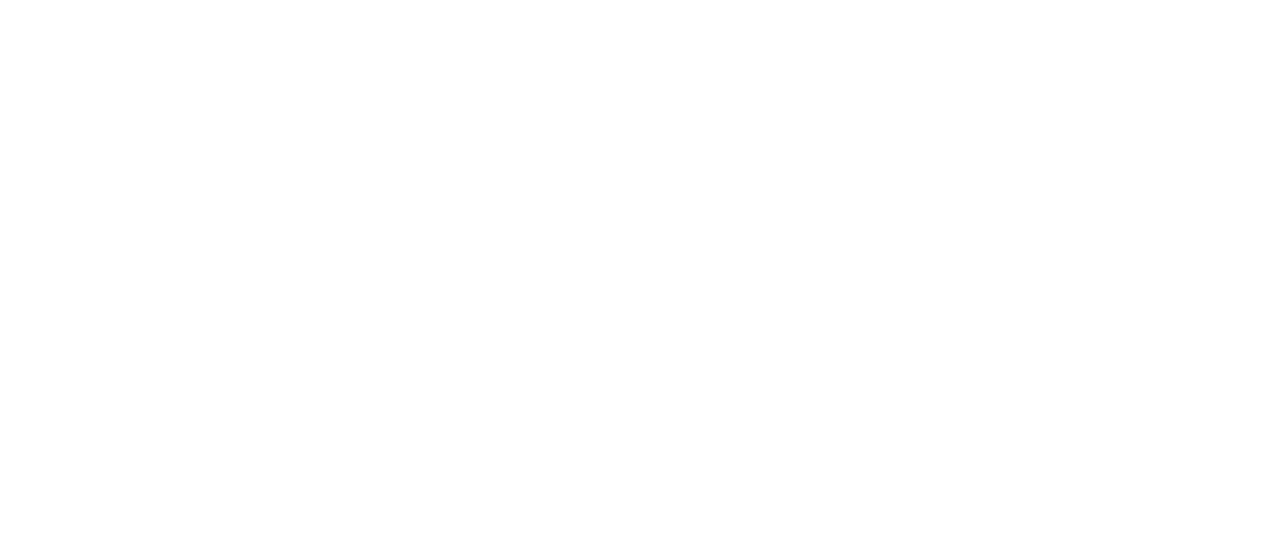
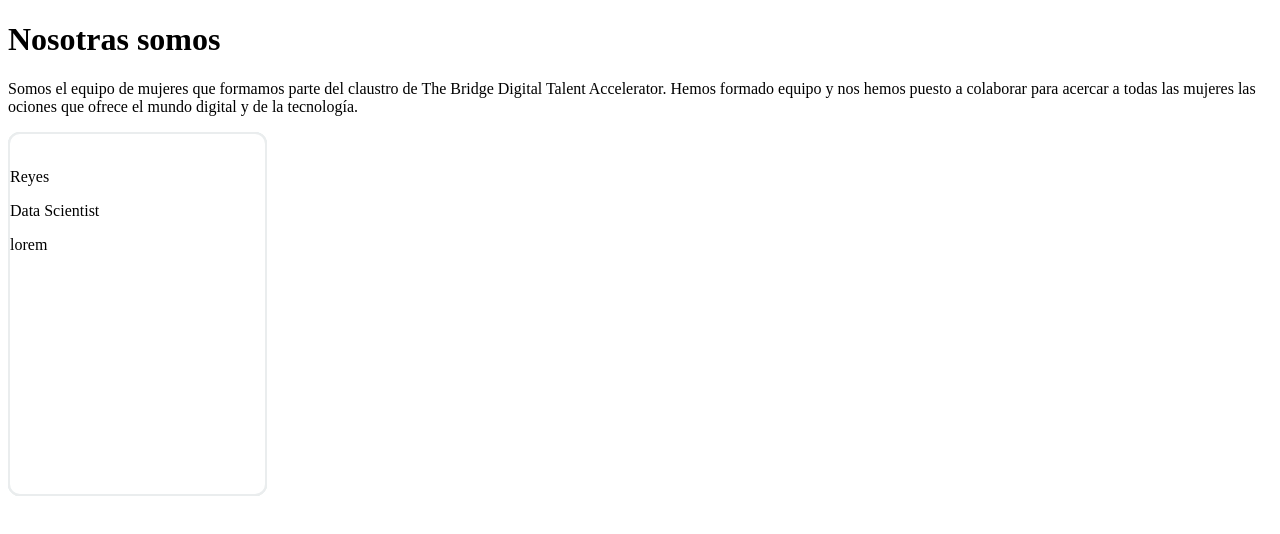
Before and after one commit to silvialcastilla/womenintech, a React (Create React App) app: page /about-us in a window 1280 px wide. Shown: the top 534 px of the page. Built offline with nearby package versions, Linux system fonts and the light colour scheme.

Commit message:
adding some news

```diff
--- a/src/components/Pie/PieChart.jsx
+++ b/src/components/Pie/PieChart.jsx
@@ -23,7 +23,7 @@
   const handleSubmit = (event) => {
     event.preventDefault();
 
-    axios.get(`apideclara/?${year}/?${firstCountry}`)
+    axios.get(` https://tecnologia-sustantivo-femenino.herokuapp.com/edu/${firstCountry}/${year}`)
       .then(res => {
         setName(res.name)
         if (year === 2009) {
@@ -61,7 +61,7 @@
         }
       })
 
-    axios.get(`apideclara/?${year}/?${secondCountry}`)
+    axios.get(`https://tecnologia-sustantivo-femenino.herokuapp.com/edu/${secondCountry}/${year}`)
       .then(res => {
         setName(res.name)
         if (year === 2009) {
--- /dev/null
+++ b/src/components/Target/Target.css
@@ -0,0 +1,19 @@
+.target{
+    display: flex;
+    flex-direction: column;
+    align-items: center;
+    padding: 30px;
+}
+
+.target-little-container {
+    position: absolute;
+    width: 255px;
+    height: 360px;
+
+    /* White/100% */
+    background: #FFFFFF;
+
+    /* Black/200 */
+    border: 2px solid #EAEDEE;
+    border-radius: 12px;
+}
--- /dev/null
+++ b/src/components/Target/Target.jsx
@@ -0,0 +1,18 @@
+import React from 'react'
+import "./Target.css"
+
+function Target({data}) {
+    console.log(data)
+  return (
+    <div className="target-container">
+        <div className="target-little-container">
+            <img></img>
+            <p>{data.name}</p>
+            <p>{data.profession}</p>
+            <p>{data.description}</p>
+        </div>
+    </div>
+  );
+}
+
+export default Target;
--- a/src/config/routes.jsx
+++ b/src/config/routes.jsx
@@ -1,5 +1,5 @@
 import HomePage from '../pages/HomePage/HomePage'
-import LoginPage from '../pages/LoginPage/LoginPage'
+import AboutUsPage from '../pages/AboutUsPage/AboutUsPage'
 
 const routes = [
     {
@@ -8,8 +8,8 @@
       exact: true,
     },
     {
-      path: "/login",
-      component: LoginPage,
+      path: "/about-us",
+      component: AboutUsPage,
       exact: false,
     },
   ];
--- /dev/null
+++ b/src/pages/AboutUsPage/AboutUsPage.css
@@ -0,0 +1,4 @@
+.aboutUsPage-container{
+    display: flex;
+    flex-wrap: wrap;
+}
--- /dev/null
+++ b/src/pages/AboutUsPage/AboutUsPage.jsx
@@ -0,0 +1,21 @@
+import React, { useState } from 'react'
+import Target from '../../components/Target/Target';
+import './AboutUsPage.css'
+
+function AboutUsPage() {
+
+  const [notes, setNotes] = useState([{ name: "Clara", profession: "Data Scientist", description: "lorem" }, { name: "Miriam", profession: "UX Designer", description: "lorem" }, { name: "Nora", profession: "Fullstack Developer", description: "lorem" }, { name: "Sol", profession: "Fullstack Developer", description: "lorem" }, { name: "Silvia", profession: "Fullstack Developer", description: "Poder formar parte de algo que está presente en el día a día de las personas y aportar tu granito de arena es lo que más me gusta de esta profesión" }, { name: "Marina", profession: "UX Designer", description: "Lo que más me motiva es la innovación del sector y la posibiilidad de aprender todos los días algo nuevo, para trasladarlo a los usuarios" }, { name: "Marina", profession: "UX Designer", description: "La creatividad y la capacidad de aplicarla  a soluciones digitales para mejorar la vida de las personas, me inspira cada día para actuar" }, { name: "Reyes", profession: "Data Scientist", description: "lorem" }])
+  return (
+    <div className="aboutUsPage">
+      <h1>Nosotras somos</h1>
+      <p>Somos el equipo de mujeres que formamos parte del claustro de The Bridge Digital Talent Accelerator. Hemos formado equipo y nos hemos puesto a colaborar para acercar a todas las mujeres las ociones que ofrece el mundo digital y de la tecnología.</p>
+      <div className="aboutUsPage-container">
+        {notes.map((data, i) => (
+          <Target key={i} data={data} />
+        ))}
+      </div>
+    </div>
+  );
+}
+
+export default AboutUsPage;
--- a/src/pages/HomePage/HomePage.jsx
+++ b/src/pages/HomePage/HomePage.jsx
@@ -4,7 +4,46 @@
 function HomePage() {
   return (
     <div className="home-page">
-      <PieChart />
+      <div>
+        <h2>Nuestra hipótesis</h2>
+        <p>Para evaluar el impacto de la presencia de la mujer en el mundo tecnológico y digital, buscamos validar o refutar la siguientet hipótesis: “Si integramos a la mujer en la educación, entonces se potencia el desarrollo de los países, porque habrá más mujeres en puestos de responsabilidad y en empleos TIC”.</p>
+        <p>Con los siguientes datos pretendemos mostrar como se valida dicha hipótesis.</p>
+      </div>
+      <div>
+        <h2>Nuestros datos</h2>
+        <div>
+          <PieChart />
+          <div>
+            <p>mujeres cursando educación secundaria o superior</p>
+            <p>En este gráfico os mostramos una comparativa del porcentaje de mujeres cursando educación secundaria o superior con respecto al porcentaje de hombres, para dos países de la Unión Europea en un año concreto.</p>
+            <p>Todos los datos se han obtenido de Eurostat.</p>
+          </div>
+        </div>
+        <div>
+          <div>
+            <p>relación educación y empleos tic</p>
+            <p>En este gráfico os mostramos una comparativa del porcentaje de mujeres cursando educación secundaria o superior con respecto al porcentaje de mujeres con un empleo TIC, por año y por país de la Unión Europea.</p>
+            <p>Todos los datos se han obtenido de Eurostat.</p>
+          </div>
+          <PieChart />
+        </div>
+        <div>
+          <PieChart />
+          <div>
+            <p>relación puestos de responsabilidad y desarrollo del país</p>
+            <p>En este gráfico os mostramos una comparativa del porcentaje de mujeres con un empleo en puesto de responsabilidad con respecto al desarrollo del país, por año y por país de la Unión Europea.</p>
+            <p>Todos los datos se han obtenido de Eurostat.</p>
+          </div>
+        </div>
+        <div>
+          <div>
+            <p>Relación empleos tIc con el pib del país</p>
+            <p>En este gráfico os mostramos una comparativa del porcentaje de mujeres con un empleo TIC con respecto al PIB o desarrollo económico del país, por año y por país de la Unión Europea.</p>
+            <p>Todos los datos se han obtenido de Eurostat.</p>
+          </div>
+          <PieChart />
+        </div>
+      </div>
     </div>
   );
 
--- a/src/pages/LoginPage/LoginPage.jsx
+++ /dev/null
@@ -1,14 +0,0 @@
-import React from 'react'
-
-
-
-
-function LoginPage() {
-  return (
-    <div className="archive-page">
-      <h1>LoginPage</h1>
-    </div>
-  );
-}
-
-export default LoginPage;
```
